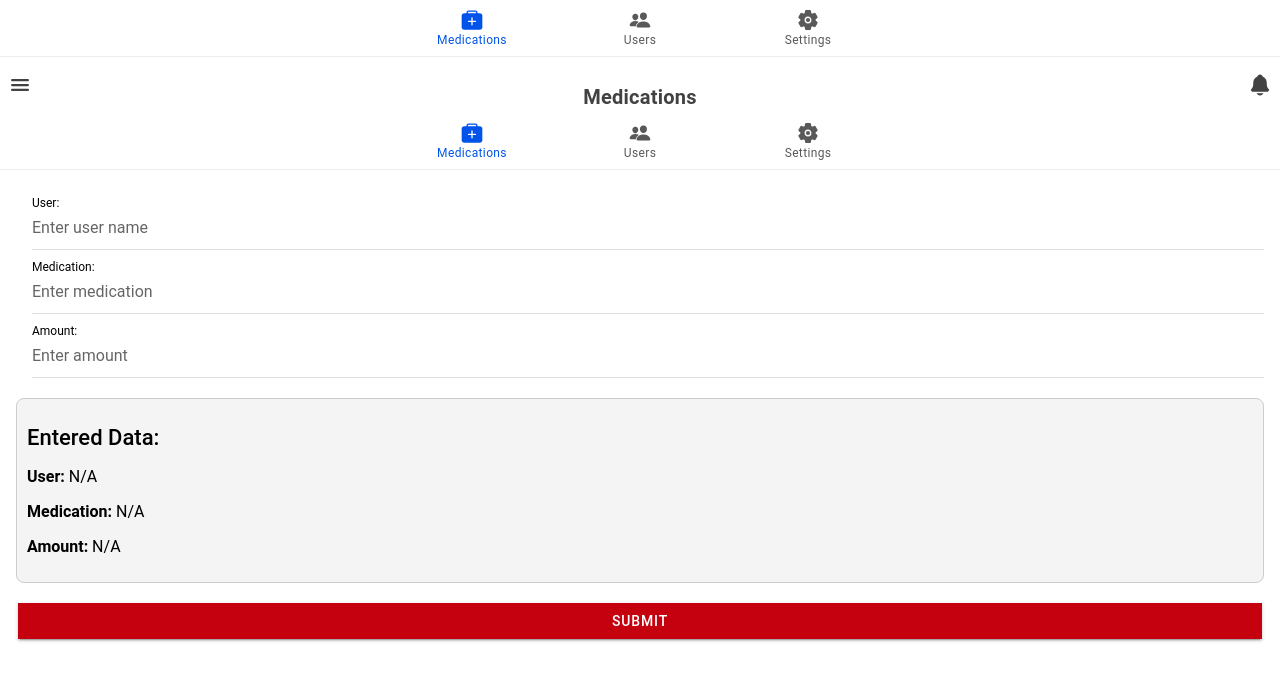
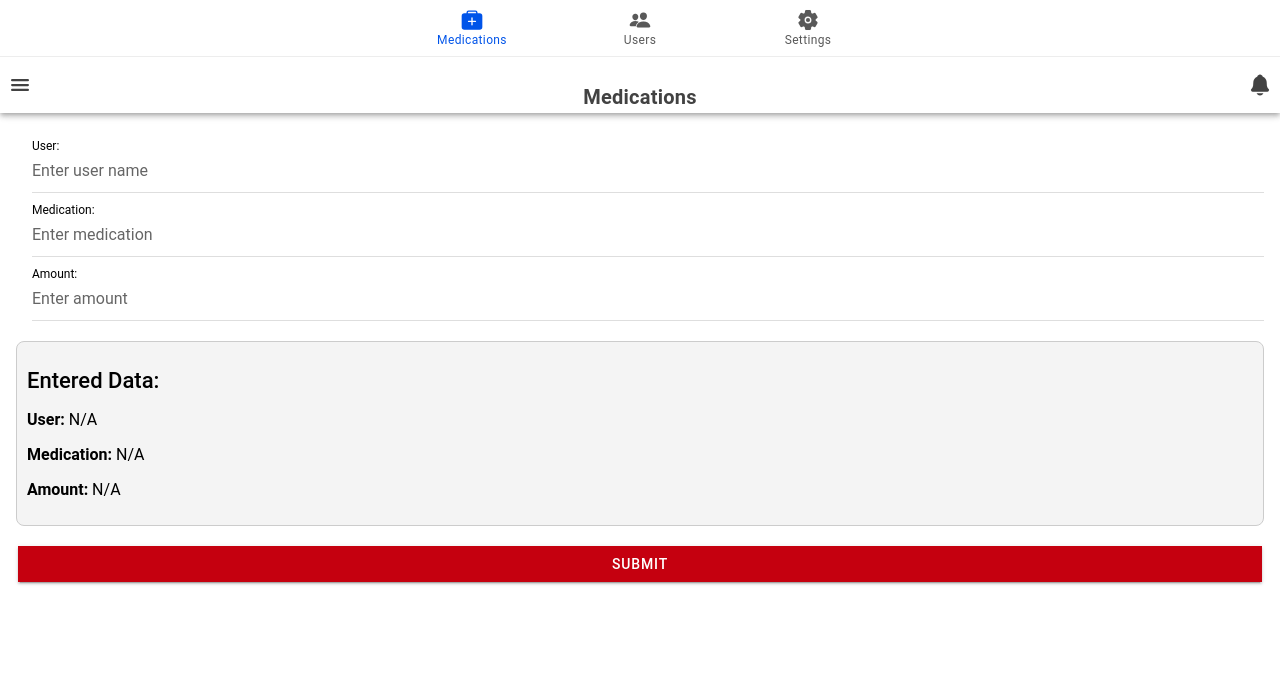
Before and after one commit to Mayv-dev/PharmaCube, a React (Vite) app in the folder pharmacist_app/Pharmacube/: page /tab1 in a window 1280 px wide. Shown: the top 680 px of the page. Built offline with nearby package versions, Linux system fonts and the light colour scheme.

Commit message:
Remove duplicate toolbar from users tab

```diff
--- a/pharmacist_app/Pharmacube/src/pages/Tab1.tsx
+++ b/pharmacist_app/Pharmacube/src/pages/Tab1.tsx
@@ -226,20 +226,6 @@ const Tab1 = () => {
 
   return (
     <IonPage>
-      <IonTabBar slot="top">
-        <IonTabButton tab="tab1" href="/tab1">
-          <IonIcon icon={medkit} />
-          <IonLabel>Medications</IonLabel>
-        </IonTabButton>
-        <IonTabButton tab="users" href="/users">
-          <IonIcon icon={people} />
-          <IonLabel>Users</IonLabel>
-        </IonTabButton>
-        <IonTabButton tab="settings" href="/settings">
-          <IonIcon icon={settings} />
-          <IonLabel>Settings</IonLabel>
-        </IonTabButton>
-      </IonTabBar>
 
       <IonHeader>
         <IonToolbar>
```
